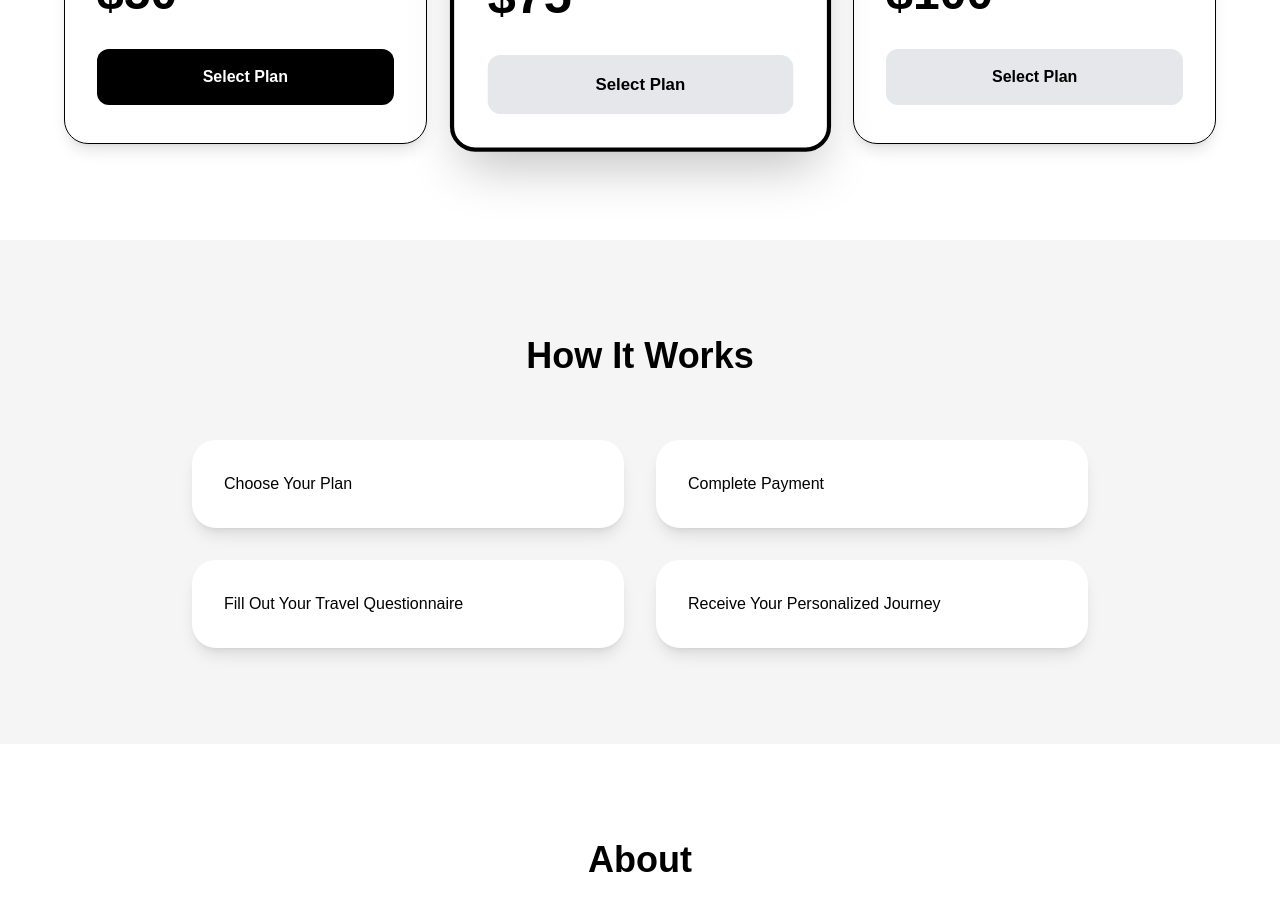
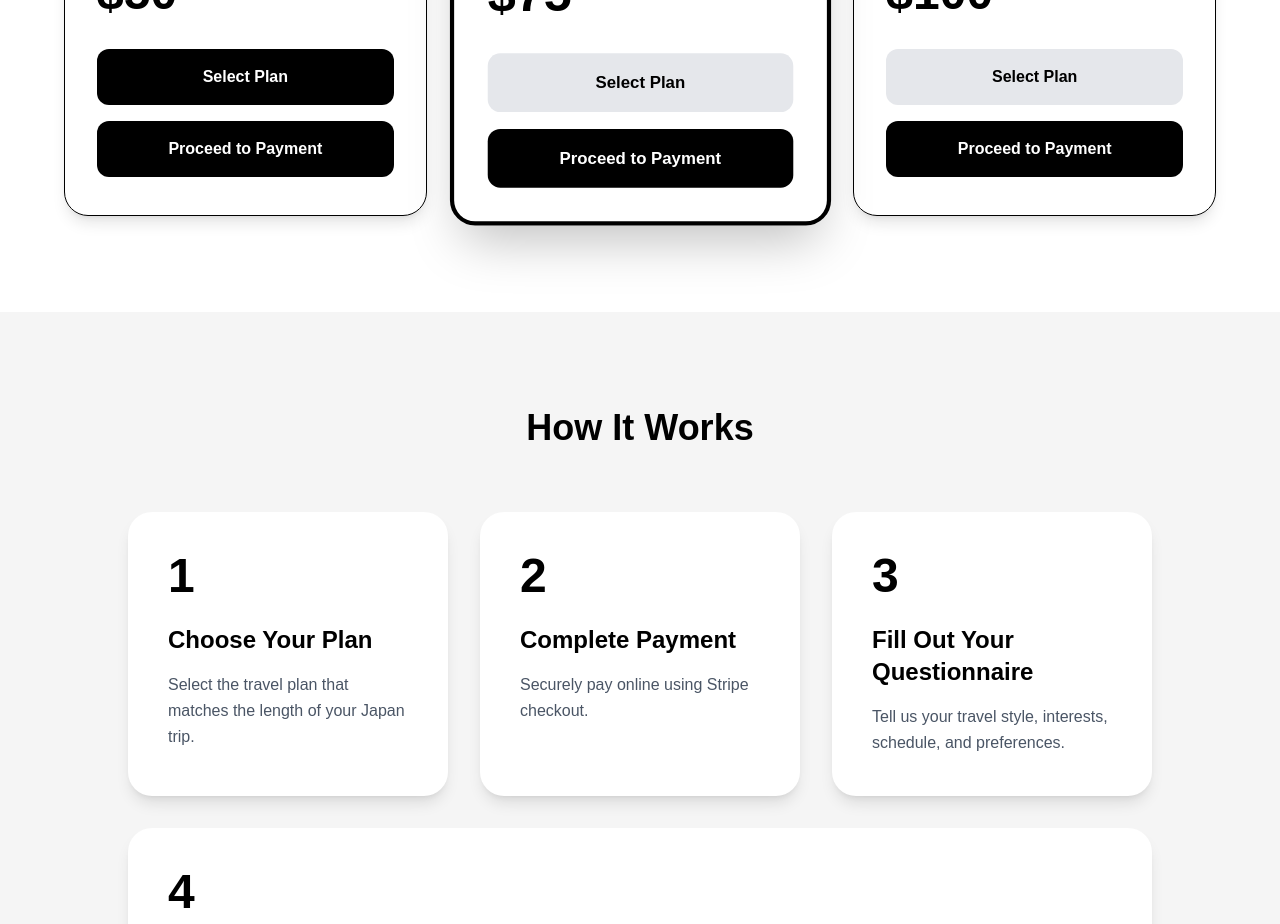
Before and after one commit to personatraveljp-star/MyJapanJourney, a Next.js app: page / in a window 1280 px wide. Shown: the part 1780-2704 px from the top of the page. Built offline with nearby package versions, Linux system fonts and the light colour scheme.

Commit message:
Improve pricing checkout flow

```diff
--- a/app/page.tsx
+++ b/app/page.tsx
@@ -37,6 +37,7 @@ export default function MyJapanJourneyLandingPage() {
   const translations = {
     EN: {
       hero: "Your Personalized Japan Journey",
+
       discover:
         "Custom travel planning designed around your interests, style, and schedule.",
 
@@ -56,12 +57,8 @@ export default function MyJapanJourneyLandingPage() {
 
       how: "How It Works",
 
-      step1: "Choose Your Plan",
-      step2: "Complete Payment",
-      step3: "Fill Out Your Travel Questionnaire",
-      step4: "Receive Your Personalized Journey",
+      about: "About",
 
-      about: "About",
       aboutText:
         "We create personalized Japan travel plans tailored to your interests and travel style.",
 
@@ -87,6 +84,7 @@ export default function MyJapanJourneyLandingPage() {
 
     JP: {
       hero: "あなた専用の日本旅行",
+
       discover:
         "あなたの興味や旅行スタイルに合わせた完全パーソナライズ旅行プラン。",
 
@@ -106,12 +104,8 @@ export default function MyJapanJourneyLandingPage() {
 
       how: "ご利用の流れ",
 
-      step1: "プランを選択",
-      step2: "決済を完了",
-      step3: "旅行アンケートを入力",
-      step4: "オリジナル旅程を受け取る",
+      about: "About",
 
-      about: "About",
       aboutText:
         "あなたの旅行スタイルに合わせた日本旅行プランを作成します。",
 
@@ -137,6 +131,7 @@ export default function MyJapanJourneyLandingPage() {
 
     FR: {
       hero: "Votre voyage personnalisé au Japon",
+
       discover:
         "Des itinéraires personnalisés adaptés à vos intérêts et votre style de voyage.",
 
@@ -156,12 +151,8 @@ export default function MyJapanJourneyLandingPage() {
 
       how: "Comment ça marche",
 
-      step1: "Choisissez votre plan",
-      step2: "Effectuez le paiement",
-      step3: "Remplissez le questionnaire",
-      step4: "Recevez votre itinéraire",
+      about: "À propos",
 
-      about: "À propos",
       aboutText:
         "Nous créons des plans de voyage personnalisés pour le Japon.",
 
@@ -187,6 +178,7 @@ export default function MyJapanJourneyLandingPage() {
 
     ES: {
       hero: "Tu viaje personalizado por Japón",
+
       discover:
         "Planes de viaje personalizados según tus intereses y estilo.",
 
@@ -206,12 +198,8 @@ export default function MyJapanJourneyLandingPage() {
 
       how: "Cómo funciona",
 
-      step1: "Elige tu plan",
-      step2: "Completa el pago",
-      step3: "Rellena el cuestionario",
-      step4: "Recibe tu itinerario",
+      about: "Acerca de",
 
-      about: "Acerca de",
       aboutText:
         "Creamos itinerarios personalizados para viajar por Japón.",
 
@@ -237,6 +225,7 @@ export default function MyJapanJourneyLandingPage() {
 
     CN: {
       hero: "您的专属日本之旅",
+
       discover: "根据您的兴趣和旅行风格定制旅行计划。",
 
       gallery: "旅行画廊",
@@ -255,12 +244,8 @@ export default function MyJapanJourneyLandingPage() {
 
       how: "使用流程",
 
-      step1: "选择方案",
-      step2: "完成付款",
-      step3: "填写问卷",
-      step4: "获取您的行程",
+      about: "关于我们",
 
-      about: "关于我们",
       aboutText: "我们为您打造个性化日本旅行计划。",
 
       payment: "前往付款",
@@ -285,6 +270,7 @@ export default function MyJapanJourneyLandingPage() {
 
     KR: {
       hero: "당신만의 일본 여행",
+
       discover:
         "당신의 취향과 여행 스타일에 맞춘 맞춤형 일본 여행.",
 
@@ -304,12 +290,8 @@ export default function MyJapanJourneyLandingPage() {
 
       how: "이용 방법",
 
-      step1: "플랜 선택",
-      step2: "결제 완료",
-      step3: "여행 설문 작성",
-      step4: "맞춤 여행 일정 수령",
+      about: "소개",
 
-      about: "소개",
       aboutText:
         "당신의 여행 스타일에 맞는 일본 여행 플랜을 제작합니다.",
 
@@ -438,6 +420,8 @@ export default function MyJapanJourneyLandingPage() {
               $50
             </div>
 
+            <div className="space-y-4">
+
               <button
                 onClick={() => setSelectedPlan("basic")}
                 className={`w-full py-4 rounded-xl font-semibold transition ${
@@ -448,6 +432,15 @@ export default function MyJapanJourneyLandingPage() {
               >
                 {t.selectPlan}
               </button>
+
+              <button
+                onClick={handleCheckout}
+                className="w-full bg-black text-white py-4 rounded-xl font-bold hover:opacity-90 transition"
+              >
+                {t.payment}
+              </button>
+
+            </div>
           </div>
 
           {/* STANDARD */}
@@ -464,6 +457,8 @@ export default function MyJapanJourneyLandingPage() {
               $75
             </div>
 
+            <div className="space-y-4">
+
               <button
                 onClick={() => setSelectedPlan("standard")}
                 className={`w-full py-4 rounded-xl font-semibold transition ${
@@ -474,6 +469,15 @@ export default function MyJapanJourneyLandingPage() {
               >
                 {t.selectPlan}
               </button>
+
+              <button
+                onClick={handleCheckout}
+                className="w-full bg-black text-white py-4 rounded-xl font-bold hover:opacity-90 transition"
+              >
+                {t.payment}
+              </button>
+
+            </div>
           </div>
 
           {/* PREMIUM */}
@@ -490,6 +494,8 @@ export default function MyJapanJourneyLandingPage() {
               $100
             </div>
 
+            <div className="space-y-4">
+
               <button
                 onClick={() => setSelectedPlan("premium")}
                 className={`w-full py-4 rounded-xl font-semibold transition ${
@@ -500,7 +506,17 @@ export default function MyJapanJourneyLandingPage() {
               >
                 {t.selectPlan}
               </button>
+
+              <button
+                onClick={handleCheckout}
+                className="w-full bg-black text-white py-4 rounded-xl font-bold hover:opacity-90 transition"
+              >
+                {t.payment}
+              </button>
+
             </div>
+          </div>
+
         </div>
       </section>
 
@@ -510,122 +526,70 @@ export default function MyJapanJourneyLandingPage() {
           {t.how}
         </h2>
 
-        <div className="max-w-4xl mx-auto grid md:grid-cols-2 gap-8">
-          <div className="bg-white p-8 rounded-3xl shadow-lg">
-            {t.step1}
+        <div className="max-w-5xl mx-auto grid md:grid-cols-3 gap-8">
+
+          {/* STEP 1 */}
+          <div className="bg-white rounded-3xl p-10 shadow-lg">
+            <div className="text-5xl font-bold mb-6">
+              1
             </div>
 
-          <div className="bg-white p-8 rounded-3xl shadow-lg">
-            {t.step2}
+            <h3 className="text-2xl font-bold mb-4">
+              Choose Your Plan
+            </h3>
+
+            <p className="text-gray-600 leading-relaxed">
+              Select the travel plan that matches the length of your Japan trip.
+            </p>
           </div>
 
-          <div className="bg-white p-8 rounded-3xl shadow-lg">
-            {t.step3}
+          {/* STEP 2 */}
+          <div className="bg-white rounded-3xl p-10 shadow-lg">
+            <div className="text-5xl font-bold mb-6">
+              2
             </div>
 
-          <div className="bg-white p-8 rounded-3xl shadow-lg">
-            {t.step4}
+            <h3 className="text-2xl font-bold mb-4">
+              Complete Payment
+            </h3>
+
+            <p className="text-gray-600 leading-relaxed">
+              Securely pay online using Stripe checkout.
+            </p>
           </div>
+
+          {/* STEP 3 */}
+          <div className="bg-white rounded-3xl p-10 shadow-lg">
+            <div className="text-5xl font-bold mb-6">
+              3
             </div>
-      </section>
 
-      {/* ABOUT */}
-      <section className="py-24 px-6">
-        <h2 className="text-4xl font-bold text-center mb-10">
-          {t.about}
-        </h2>
+            <h3 className="text-2xl font-bold mb-4">
+              Fill Out Your Questionnaire
+            </h3>
 
-        <p className="max-w-3xl mx-auto text-center text-xl text-gray-600">
-          {t.aboutText}
+            <p className="text-gray-600 leading-relaxed">
+              Tell us your travel style, interests, schedule, and preferences.
             </p>
-      </section>
+          </div>
 
-      {/* PAYMENT */}
-      <section className="py-24 px-6 text-center bg-black text-white">
-        <button
-          onClick={handleCheckout}
-          className="bg-white text-black px-12 py-5 rounded-2xl text-xl font-bold hover:scale-105 transition"
-        >
-          {t.payment}
-        </button>
-      </section>
+          {/* STEP 4 */}
+          <div className="bg-white rounded-3xl p-10 shadow-lg md:col-span-3">
+            <div className="text-5xl font-bold mb-6">
+              4
+            </div>
 
-      {/* QUESTIONNAIRE */}
-      {paid && (
-        <section className="py-24 px-6 bg-neutral-100">
-          <h2 className="text-4xl font-bold text-center mb-16">
-            {t.questionnaire}
-          </h2>
+            <h3 className="text-2xl font-bold mb-4">
+              Receive Your Personalized Japan Journey
+            </h3>
 
-          <div className="max-w-3xl mx-auto bg-white rounded-3xl shadow-xl p-10 space-y-6">
-
-            <input
-              placeholder={t.name}
-              className="w-full border p-4 rounded-xl"
-            />
-
-            <input
-              placeholder={t.email}
-              className="w-full border p-4 rounded-xl"
-            />
-
-            <input
-              placeholder={t.country}
-              className="w-full border p-4 rounded-xl"
-            />
-
-            <input
-              placeholder={t.dates}
-              className="w-full border p-4 rounded-xl"
-            />
-
-            <input
-              placeholder={t.travelers}
-              className="w-full border p-4 rounded-xl"
-            />
-
-            <input
-              placeholder={t.budget}
-              className="w-full border p-4 rounded-xl"
-            />
-
-            <textarea
-              placeholder={t.places}
-              className="w-full border p-4 rounded-xl"
-            />
-
-            <textarea
-              placeholder={t.interests}
-              className="w-full border p-4 rounded-xl"
-            />
-
-            <textarea
-              placeholder={t.food}
-              className="w-full border p-4 rounded-xl"
-            />
-
-            <textarea
-              placeholder={t.transportation}
-              className="w-full border p-4 rounded-xl"
-            />
-
-            <textarea
-              placeholder={t.requests}
-              className="w-full border p-4 rounded-xl"
-            />
-
-            <input
-              placeholder={t.japanVisit}
-              className="w-full border p-4 rounded-xl"
-            />
-
-            <button className="w-full bg-black text-white py-5 rounded-2xl text-xl font-bold">
-              {t.submit}
-            </button>
+            <p className="text-gray-600 leading-relaxed">
+              We create a fully personalized Japan itinerary tailored to your travel goals.
+            </p>
+          </div>
 
         </div>
       </section>
-      )}
     </main>
   );
 }
```
Lines whose indentation alone changed are shown as unchanged.
